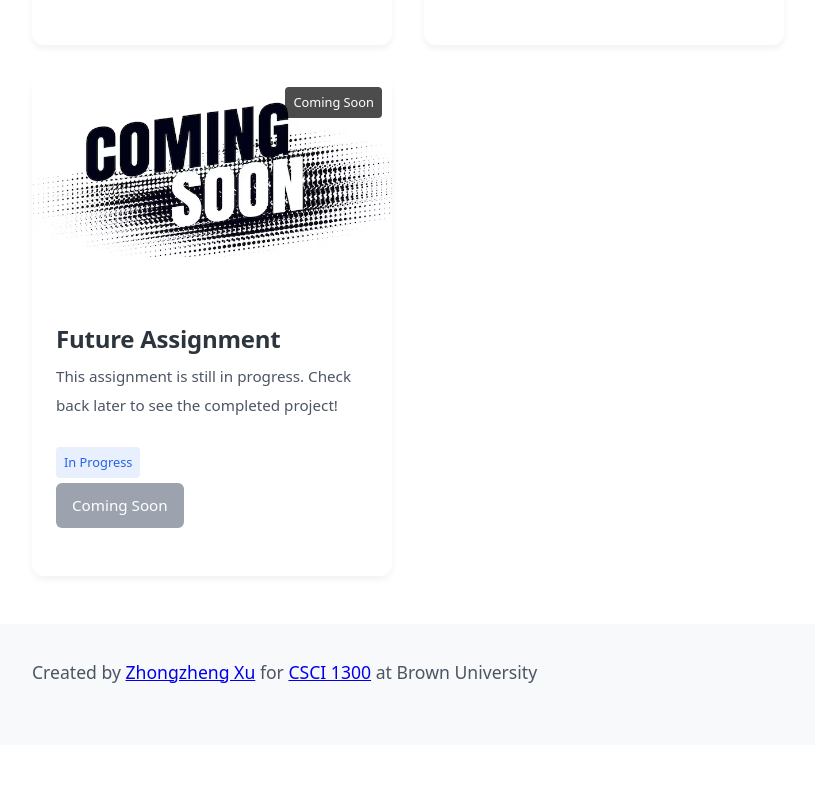
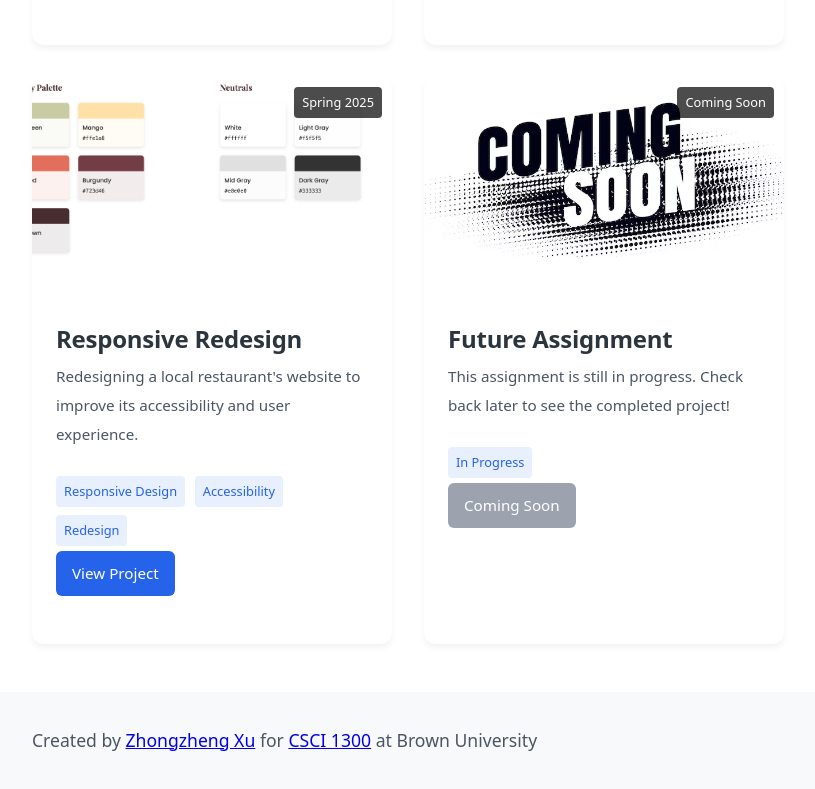
Before and after one commit to smeagolcode/smeagolcode.github.io, a plain HTML site: page index.html in a window 1280 px wide. Shown: the part 1186-1975 px from the top of the page, without its empty margins (232-1047 px from the left). Before the commit the page ends 1931 px from the top, so only its background shows below. Drawn offline with Linux system fonts and the light colour scheme.

Commit message:
updated the main page

```diff
--- a/index.html
+++ b/index.html
@@ -51,6 +51,21 @@
                         <span class="tag">Storyboarding</span>
                     </div>
                     <p><a href="assignments/personas-and-storyboarding/" class="view-btn">View Project</a></p>
+                </div>
+            </article>
+
+            <article class="assignment-card">
+                <div class="semester-indicator">Spring 2025</div>
+                <img src="assignments/responsive-redesign/images/colors.png" alt="Responsive Redesign" onerror="this.src='https://via.placeholder.com/300x180?text=Responsive+Redesign'">
+                <div class="content">
+                    <h3>Responsive Redesign</h3>
+                    <p>Redesigning a local restaurant's website to improve its accessibility and user experience.</p>
+                    <div>
+                        <span class="tag">Responsive Design</span>
+                        <span class="tag">Accessibility</span>
+                        <span class="tag">Redesign</span>
+                    </div>
+                    <p><a href="assignments/responsive-redesign/" class="view-btn">View Project</a></p>
                 </div>
             </article>
 
```
